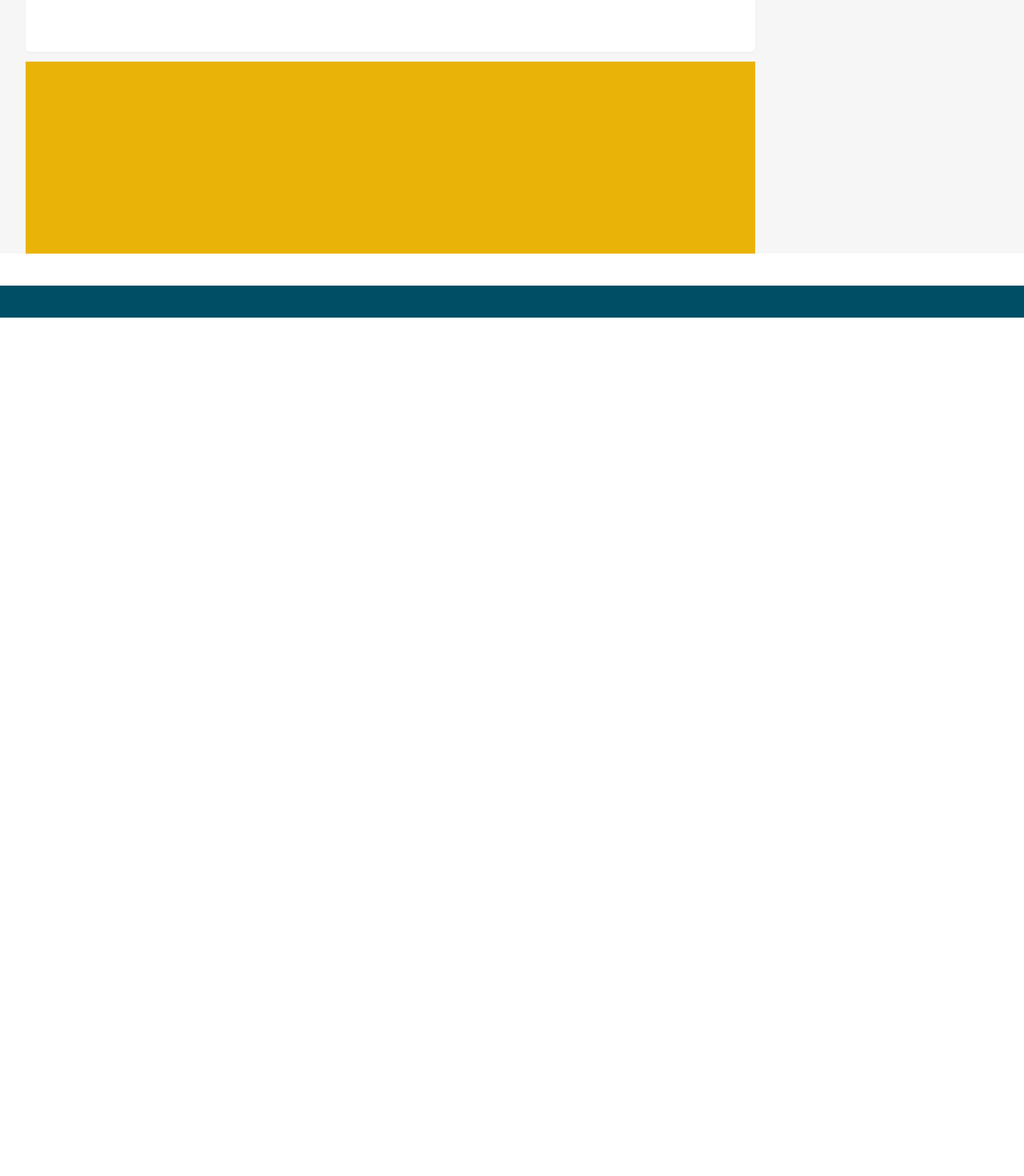
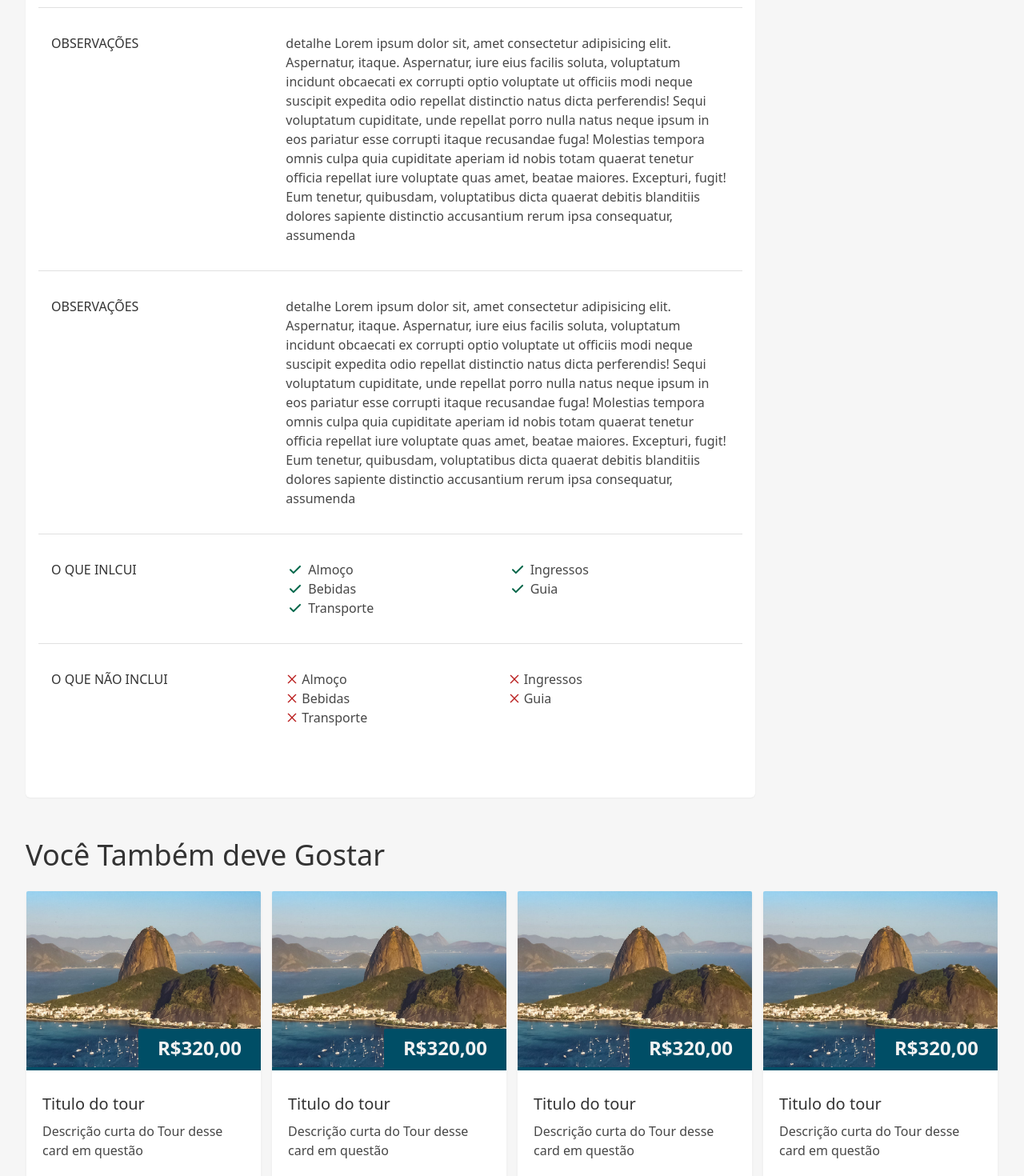
Before and after one commit to diogoizzo/riopass, a Next.js app: page / in a window 1280 px wide. Shown: the part 2246-3716 px from the top of the page at 80% size. Before the commit the page ends 2643 px from the top, so only its background shows below. Built offline with nearby package versions, Linux system fonts and the light colour scheme.

Commit message:
finalizado card de tours

```diff
--- /dev/null
+++ b/components/atoms/DetailChecklLine.tsx
@@ -0,0 +1,41 @@
+interface DetailCheckLineProps {
+   label: string;
+   content?: string[];
+}
+
+export default function DetailCheckLine({
+   label,
+   content
+}: DetailCheckLineProps) {
+   return (
+      <div className="flex flex-wrap items-start -mx-4 pb-8 mb-8 border-b border-why-gray-200 last-of-type:border-none ">
+         <div className="w-full sm:w-1/3 px-4 mb-4 sm:mb-0">
+            <span className="text-md font-medium text-why-gray-900 uppercase">
+               {label}
+            </span>
+         </div>
+         <div className="w-full sm:w-2/3 px-4">
+            <div className="max-w-xl">
+               <div className="grid grid-cols-2">
+                  {content?.map((item) => (
+                     <div key={item} className="flex space-x-1">
+                        <svg
+                           className="w-6 h-6 text-why-green-600"
+                           xmlns="http://www.w3.org/2000/svg"
+                           viewBox="0 0 24 24"
+                           id="check"
+                        >
+                           <path
+                              fill="currentcolor"
+                              d="M18.71,7.21a1,1,0,0,0-1.42,0L9.84,14.67,6.71,11.53A1,1,0,1,0,5.29,13l3.84,3.84a1,1,0,0,0,1.42,0l8.16-8.16A1,1,0,0,0,18.71,7.21Z"
+                           ></path>
+                        </svg>
+                        <p className="text-why-gray-800">{item}</p>
+                     </div>
+                  ))}
+               </div>
+            </div>
+         </div>
+      </div>
+   );
+}
--- /dev/null
+++ b/components/atoms/DetailMarkLine.tsx
@@ -0,0 +1,42 @@
+interface DetailMarkLineProps {
+   label: string;
+   content?: string[];
+}
+
+export default function DetailMarkLine({
+   label,
+   content
+}: DetailMarkLineProps) {
+   return (
+      <div className="flex flex-wrap items-start -mx-4 pb-8 mb-8 border-b border-why-gray-200 last-of-type:border-none ">
+         <div className="w-full sm:w-1/3 px-4 mb-4 sm:mb-0">
+            <span className="text-md font-medium text-why-gray-900 uppercase">
+               {label}
+            </span>
+         </div>
+         <div className="w-full sm:w-2/3 px-4">
+            <div className="max-w-xl">
+               <div className="grid grid-cols-2">
+                  {content?.map((item) => (
+                     <div key={item} className="flex items-center space-x-1">
+                        <svg
+                           className="w-4 h-4 text-red-700 "
+                           xmlns="http://www.w3.org/2000/svg"
+                           enableBackground="new 0 0 24 24"
+                           viewBox="0 0 24 24"
+                           id="multiply"
+                        >
+                           <path
+                              fill="currentcolor"
+                              d="M13.4,12l6.3-6.3c0.4-0.4,0.4-1,0-1.4c-0.4-0.4-1-0.4-1.4,0L12,10.6L5.7,4.3c-0.4-0.4-1-0.4-1.4,0c-0.4,0.4-0.4,1,0,1.4l6.3,6.3l-6.3,6.3C4.1,18.5,4,18.7,4,19c0,0.6,0.4,1,1,1c0.3,0,0.5-0.1,0.7-0.3l6.3-6.3l6.3,6.3c0.2,0.2,0.4,0.3,0.7,0.3s0.5-0.1,0.7-0.3c0.4-0.4,0.4-1,0-1.4L13.4,12z"
+                           ></path>
+                        </svg>
+                        <p className="text-why-gray-800">{item}</p>
+                     </div>
+                  ))}
+               </div>
+            </div>
+         </div>
+      </div>
+   );
+}
--- /dev/null
+++ b/components/atoms/TourCard.tsx
@@ -0,0 +1,61 @@
+import Image from 'next/image';
+import React from 'react';
+
+function TourCard() {
+   return (
+      <div className="w-1/4  border border-why-gray-100 shadow-sm rounded-md bg-white">
+         <div className="w-full relative h-56 border-b-4 border-why-blue-600 overflow-hidden  ">
+            <Image
+               className="rounded-t-sm"
+               src={'/img/cristo.jpg'}
+               fill={true}
+               alt="imagem do cristo redentor"
+               style={{ objectFit: 'cover' }}
+            />
+            <div className="absolute bottom-0 right-0 px-6 rounded-tl-sm py-2 bg-why-blue-600 text-why-gray-100 font-semibold text-2xl">
+               R$320,00
+            </div>
+         </div>
+         <div className="p-5">
+            <h4 className="text-xl mt-2 mb-2 text-why-gray-900 font-medium">
+               Titulo do tour
+            </h4>
+            <p className="text-why-gray-800">
+               Descrição curta do Tour desse card em questão
+            </p>
+         </div>
+         <div className="flex w-full justify-center items-center text-center border-t border-why-gray-200">
+            <div className="w-1/2 py-3 border-r border-why-gray-200 flex justify-center items-center text-why-gray-800">
+               <svg
+                  className="w-5 h-5 mr-2 text-why-green-600"
+                  xmlns="http://www.w3.org/2000/svg"
+                  viewBox="0 0 24 24"
+                  id="stopwatch"
+               >
+                  <path
+                     fill="currentcolor"
+                     d="M18.3,8.59l.91-.9a1,1,0,0,0-1.42-1.42l-.9.91a8,8,0,0,0-9.79,0l-.91-.92A1,1,0,0,0,4.77,7.69l.92.91A7.92,7.92,0,0,0,4,13.5,8,8,0,1,0,18.3,8.59ZM12,19.5a6,6,0,1,1,6-6A6,6,0,0,1,12,19.5Zm-2-15h4a1,1,0,0,0,0-2H10a1,1,0,0,0,0,2Zm3,6a1,1,0,0,0-2,0v1.89a1.5,1.5,0,1,0,2,0Z"
+                  ></path>
+               </svg>
+               10 horas
+            </div>
+            <div className="w-1/2 flex justify-center items-center py-3 text-why-gray-800">
+               <svg
+                  className="w-5 h-5 mr-2 text-why-green-600"
+                  xmlns="http://www.w3.org/2000/svg"
+                  viewBox="0 0 24 24"
+                  id="location-point"
+               >
+                  <path
+                     fill="currentcolor"
+                     d="M18,4.48a8.45,8.45,0,0,0-12,12l5.27,5.28a1,1,0,0,0,1.42,0L18,16.43A8.45,8.45,0,0,0,18,4.48ZM16.57,15,12,19.59,7.43,15a6.46,6.46,0,1,1,9.14,0ZM9,7.41a4.32,4.32,0,0,0,0,6.1,4.31,4.31,0,0,0,7.36-3,4.24,4.24,0,0,0-1.26-3.05A4.3,4.3,0,0,0,9,7.41Zm4.69,4.68a2.33,2.33,0,1,1,.67-1.63A2.33,2.33,0,0,1,13.64,12.09Z"
+                  ></path>
+               </svg>
+               Rio de Janeiro
+            </div>
+         </div>
+      </div>
+   );
+}
+
+export default TourCard;
--- a/components/parts/CallToAction.tsx
+++ b/components/parts/CallToAction.tsx
@@ -3,7 +3,7 @@ import React from 'react';
 
 function CallToAction() {
    return (
-      <div className="mt-3 relative bg-why-blue-600 rounded-md shadow-md  p-4 text-center text-why-gray-100">
+      <div className="mt-3 sticky top-28 bg-why-blue-600 rounded-md shadow-md  p-4 text-center text-why-gray-100">
          <h2 className="text-3xl mt-4 font-semibold text-why-yellow-400">
             <span className="block text-4xl mb-1 uppercase text-shadow-light text-why-yellow-600">
                Compre agora
--- a/pages/index.tsx
+++ b/pages/index.tsx
@@ -13,10 +13,13 @@ import TourTag from '../components/atoms/TourTag';
 import PriceCard from '../components/parts/PriceCard';
 import CallToAction from '../components/parts/CallToAction';
 import Info from '../components/parts/Info';
+import DetailCheckLine from '../components/atoms/DetailChecklLine';
+import DetailMarkLine from '../components/atoms/DetailMarkLine';
+import TourCard from '../components/atoms/TourCard';
 
 export default function Homepage<NextPage>() {
    return (
-      <div>
+      <div className="bg-why-gray-50 relative">
          <div className="sticky top-0 bg-why-gray-100 shadow-md z-50">
             <header className="container mx-auto flex justify-between items-center py-6 font-medium">
                <div className="">
@@ -47,14 +50,14 @@ export default function Homepage<NextPage>() {
             </header>
          </div>
 
-         <main className="bg-why-gray-50 relative">
+         <main className="bg-why-gray-50 ">
             <div className="w-full py-72 text-center bg-[url('/img/cristo.jpg')]  bg-cover bg-center">
                <h1 className="text-7xl text-shadow text-white font-bold relative -top-16">
                   City Tour Experiência ErreJota Premium
                </h1>
             </div>
-            <div className="container ">
-               <div className=" w-full flex flex-wrap -mt-40 mb-10 ">
+
+            <div className=" container relative w-full flex flex-wrap -mt-40  ">
                <div className="w-3/4">
                   <Tabs defaultValue="detalhes" className="w-full">
                      <TabsList className=" space-x-6">
@@ -89,28 +92,26 @@ export default function Homepage<NextPage>() {
                            <div className="space-y-2 mb-10 text-lg text-why-gray-900">
                               <p>
                                  Lorem ipsum dolor sit amet consectetur
-                                    adipisicing elit. Fuga est nesciunt soluta
-                                    nam! Ipsum velit placeat, repellat nulla
-                                    culpa harum ipsam consectetur beatae non
-                                    iure dolorem odio optio sunt? Esse enim at
-                                    ratione similique culpa animi eveniet
-                                    tenetur ipsum quis! Eaque odio tempora natus
-                                    rem, inventore possimus temporibus deleniti
-                                    tenetur.
+                                 adipisicing elit. Fuga est nesciunt soluta nam!
+                                 Ipsum velit placeat, repellat nulla culpa harum
+                                 ipsam consectetur beatae non iure dolorem odio
+                                 optio sunt? Esse enim at ratione similique
+                                 culpa animi eveniet tenetur ipsum quis! Eaque
+                                 odio tempora natus rem, inventore possimus
+                                 temporibus deleniti tenetur.
                               </p>
                               <p>
                                  Lorem ipsum dolor sit amet consectetur
-                                    adipisicing elit. Fuga est nesciunt soluta
-                                    nam! Ipsum velit placeat, repellat nulla
-                                    culpa harum ipsam consectetur beatae non
-                                    iure dolorem odio optio sunt? Esse enim at
-                                    ratione similique culpa animi eveniet
-                                    tenetur ipsum quis! Eaque odio tempora natus
-                                    rem, inventore possimus temporibus deleniti
-                                    tenetur. Lorem ipsum dolor sit amet
-                                    consectetur adipisicing elit. Totam dolore
-                                    quo odio suscipit eveniet neque voluptatem
-                                    corporis accusantium unde est?
+                                 adipisicing elit. Fuga est nesciunt soluta nam!
+                                 Ipsum velit placeat, repellat nulla culpa harum
+                                 ipsam consectetur beatae non iure dolorem odio
+                                 optio sunt? Esse enim at ratione similique
+                                 culpa animi eveniet tenetur ipsum quis! Eaque
+                                 odio tempora natus rem, inventore possimus
+                                 temporibus deleniti tenetur. Lorem ipsum dolor
+                                 sit amet consectetur adipisicing elit. Totam
+                                 dolore quo odio suscipit eveniet neque
+                                 voluptatem corporis accusantium unde est?
                               </p>
                            </div>
 
@@ -168,6 +169,62 @@ export default function Homepage<NextPage>() {
                               debitis blanditiis dolores sapiente distinctio
                               accusantium rerum ipsa consequatur, assumenda"
                            />
+                           <DetailDisplayLine
+                              label="Observações"
+                              content="detalhe Lorem ipsum dolor sit, amet consectetur
+                              adipisicing elit. Aspernatur, itaque. Aspernatur,
+                              iure eius facilis soluta, voluptatum incidunt
+                              obcaecati ex corrupti optio voluptate ut officiis
+                              modi neque suscipit expedita odio repellat
+                              distinctio natus dicta perferendis! Sequi
+                              voluptatum cupiditate, unde repellat porro nulla
+                              natus neque ipsum in eos pariatur esse corrupti
+                              itaque recusandae fuga! Molestias tempora omnis
+                              culpa quia cupiditate aperiam id nobis totam
+                              quaerat tenetur officia repellat iure voluptate
+                              quas amet, beatae maiores. Excepturi, fugit! Eum
+                              tenetur, quibusdam, voluptatibus dicta quaerat
+                              debitis blanditiis dolores sapiente distinctio
+                              accusantium rerum ipsa consequatur, assumenda"
+                           />
+                           <DetailDisplayLine
+                              label="Observações"
+                              content="detalhe Lorem ipsum dolor sit, amet consectetur
+                              adipisicing elit. Aspernatur, itaque. Aspernatur,
+                              iure eius facilis soluta, voluptatum incidunt
+                              obcaecati ex corrupti optio voluptate ut officiis
+                              modi neque suscipit expedita odio repellat
+                              distinctio natus dicta perferendis! Sequi
+                              voluptatum cupiditate, unde repellat porro nulla
+                              natus neque ipsum in eos pariatur esse corrupti
+                              itaque recusandae fuga! Molestias tempora omnis
+                              culpa quia cupiditate aperiam id nobis totam
+                              quaerat tenetur officia repellat iure voluptate
+                              quas amet, beatae maiores. Excepturi, fugit! Eum
+                              tenetur, quibusdam, voluptatibus dicta quaerat
+                              debitis blanditiis dolores sapiente distinctio
+                              accusantium rerum ipsa consequatur, assumenda"
+                           />
+                           <DetailCheckLine
+                              label="O que inlcui"
+                              content={[
+                                 'Almoço',
+                                 'Ingressos',
+                                 'Bebidas',
+                                 'Guia',
+                                 'Transporte'
+                              ]}
+                           />
+                           <DetailMarkLine
+                              label="O que não inclui"
+                              content={[
+                                 'Almoço',
+                                 'Ingressos',
+                                 'Bebidas',
+                                 'Guia',
+                                 'Transporte'
+                              ]}
+                           />
                         </div>
                      </TabsContent>
                      <TabsContent
@@ -188,11 +245,20 @@ export default function Homepage<NextPage>() {
                   <PriceCard />
                   <CallToAction />
                </div>
-                  <div className="bg-yellow-500 w-3/4 h-60 mt-3"></div>
+               <div className=" w-full mt-3  py-10">
+                  <h2 className=" text-4xl text-why-gray-900 mb-6 font-medium">
+                     Você Também deve Gostar
+                  </h2>
+                  <div className="flex space-x-3">
+                     <TourCard />
+                     <TourCard />
+                     <TourCard />
+                     <TourCard />
+                  </div>
                </div>
             </div>
          </main>
-         <footer className=" w-full bg-why-blue h-10 bg-why-blue-600 "></footer>
+         <footer className=" w-full  bg-why-blue  bg-why-blue-600 "></footer>
       </div>
    );
 }
```
Lines whose indentation alone changed are shown as unchanged.
